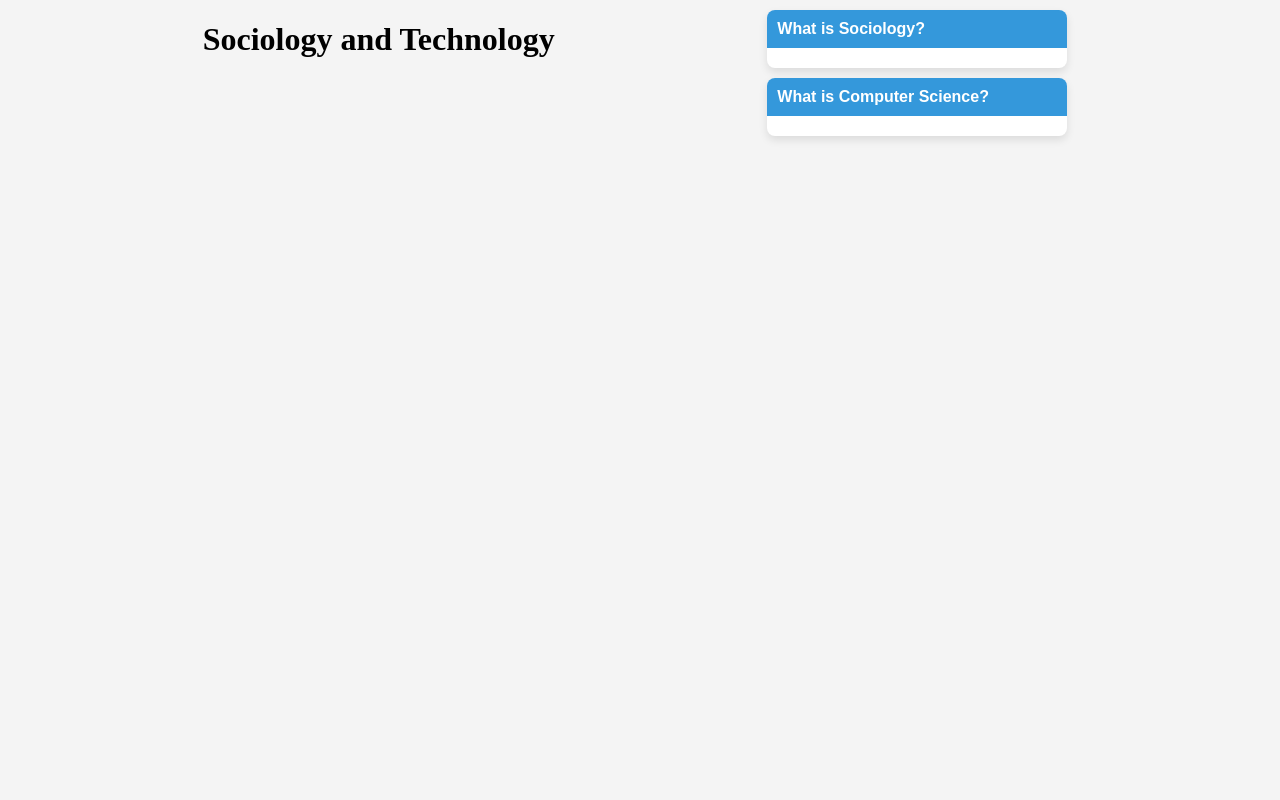
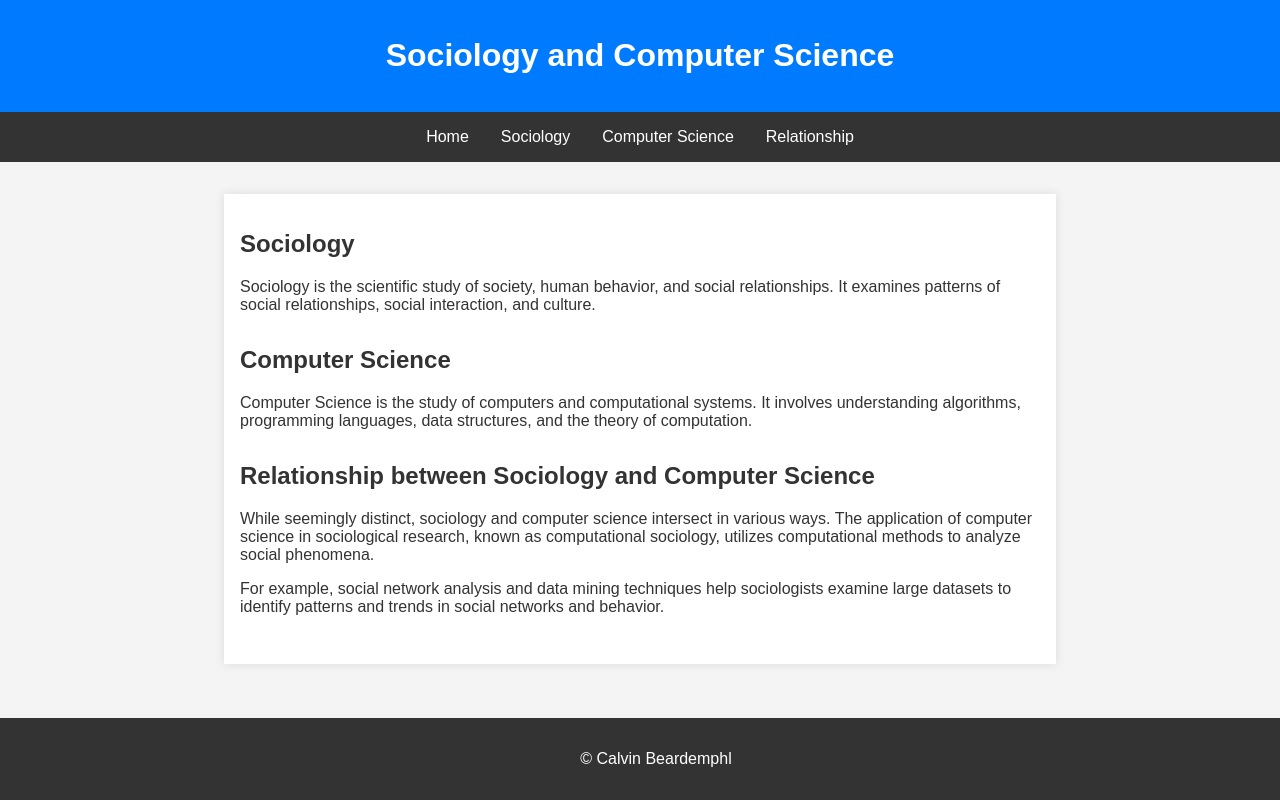
Before and after one commit to calvinpalvin/socWebsite, a plain HTML site: page index.html in a window 1280 px wide. Drawn offline with Linux system fonts and the light colour scheme.

Commit message:
1 solid hour of work down

```diff
--- a/index.html
+++ b/index.html
@@ -1,33 +1,43 @@
 <!DOCTYPE html>
-<html lang="en-US">
-    <link rel="stylesheet" type="text/css" href="style.css" />
+<html lang="en">
 <head>
-    <meta charset="utf-8" />
-    <title>Sociology and Technology</title>
+    <meta charset="UTF-8">
+    <meta name="viewport" content="width=device-width, initial-scale=1.0">
+    <title>Sociology and Computer Science</title>
+    <link rel="stylesheet" href="style.css">
 </head>
 <body>
-    <h1>Sociology and Technology</h1>
+    <header>
+        <h1>Sociology and Computer Science</h1>
+    </header>
 
-    <div id="Cards">
-        <div class="card" onclick="toggleCard(this)">
-            <div class="card-header">
-                What is Sociology?
-            </div>
-            <div class="card-content">
-                <p> Sociology is the scientific and systematic study of human society that focuses on society, human social behavior, patterns of social relationships, social interaction, and aspects of culture associated with everyday life. Regarded as a part of both the social sciences and humanities, sociology uses various methods of empirical investigation and critical analysis to develop a body of knowledge about social order and social change. Sociological subject matter ranges from micro-level analyses of individual interaction and agency to macro-level analyses of social systems and social structure. Applied sociological research may be applied directly to social policy and welfare, whereas theoretical approaches may focus on the understanding of social processes and phenomenological method.</p>
-            </div>
-        </div>
+    <nav>
+        <a href="index.html">Home</a>
+        <a href="soc.html">Sociology</a>
+        <a href="css.html">Computer Science</a>
+        <a href="#relationship">Relationship</a>
+    </nav>
 
-        <div class="card" onclick="toggleCard(this)">
-            <div class="card-header">
-                What is Computer Science?
-            </div>
-            <div class="card-content">
-                <p>Computer science is the study of computation, information, and automation. It spans theoretical disciplines (such as algorithms, theory of computation, and information theory) to applied disciplines (including the design and implementation of hardware and software). Though more often considered an academic discipline, computer science is closely related to computer programming.</p>
-            </div>
-        </div>
-    </div>
+    <main>
+        <section id="sociology">
+            <h2>Sociology</h2>
+            <p>Sociology is the scientific study of society, human behavior, and social relationships. It examines patterns of social relationships, social interaction, and culture.</p>
+        </section>
 
-    <script src="script.js"></script>
+        <section id="computer-science">
+            <h2>Computer Science</h2>
+            <p>Computer Science is the study of computers and computational systems. It involves understanding algorithms, programming languages, data structures, and the theory of computation.</p>
+        </section>
+
+        <section id="relationship">
+            <h2>Relationship between Sociology and Computer Science</h2>
+            <p>While seemingly distinct, sociology and computer science intersect in various ways. The application of computer science in sociological research, known as computational sociology, utilizes computational methods to analyze social phenomena.</p>
+            <p>For example, social network analysis and data mining techniques help sociologists examine large datasets to identify patterns and trends in social networks and behavior.</p>
+        </section>
+    </main>
+
+    <footer>
+        <p>&copy; Calvin Beardemphl</p>
+    </footer>
 </body>
 </html>
--- a/script.js
+++ /dev/null
@@ -1,5 +0,0 @@
-function toggleCard(card) {
-    const content = card.querySelector('.card-content');
-
-    content.style.maxHeight = content.style.maxHeight ? null : content.scrollHeight + 'px';
-}
--- a/style.css
+++ b/style.css
@@ -1,52 +1,49 @@
-h1 {
-    font-family: "Goudy Old Style", serif;
-    align-items: start;
-
-}
-
-
 body {
     font-family: Arial, sans-serif;
     margin: 0;
     padding: 0;
-    display: flex;
-    flex-wrap: wrap;
-    justify-content: space-evenly;
-    align-items: stretch;
-    min-height: 100vh;
     background-color: #f4f4f4;
+    color: #333;
 }
 
-#Cards {
-    align-items: center;
-    vertical-align: middle;
+header {
+    background-color: #007BFF;
+    color: #fff;
+    text-align: center;
+    padding: 1em;
 }
 
-.card {
-    background-color: #fff;
-    border-radius: 8px;
-    box-shadow: 0 4px 8px rgba(0, 0, 0, 0.1);
-    cursor: pointer;
-    margin: 10px;
-    overflow: hidden;
-    width: 300px;
-    transition: transform 0.2s;
+nav {
+    display: flex;
+    justify-content: center;
+    background-color: #333;
+    padding: 1em;
 }
 
-.card:hover {
-    transform: scale(1.05);
+nav a {
+    color: #fff;
+    text-decoration: none;
+    margin: 0 1em;
 }
 
-.card-header {
-    background-color: #3498db;
-    color: #fff;
-    padding: 10px;
-    font-weight: bold;
+main {
+    max-width: 800px;
+    margin: 2em auto;
+    padding: 1em;
+    background-color: #fff;
+    box-shadow: 0 0 10px rgba(0, 0, 0, 0.1);
 }
 
-.card-content {
-    padding: 10px;
-    max-height: 0;
-    overflow: hidden;
-    transition: max-height 0.3s ease-in-out;
+section {
+    margin-bottom: 2em;
 }
+
+footer {
+    background-color: #333;
+    color: #fff;
+    text-align: center;
+    padding: 1em;
+    position: fixed;
+    width: 100%;
+    bottom: 0;
+}
```
Also changed, not shown: css.html (added, +32 -0 lines), soc.html (added, +53 -0 lines).
